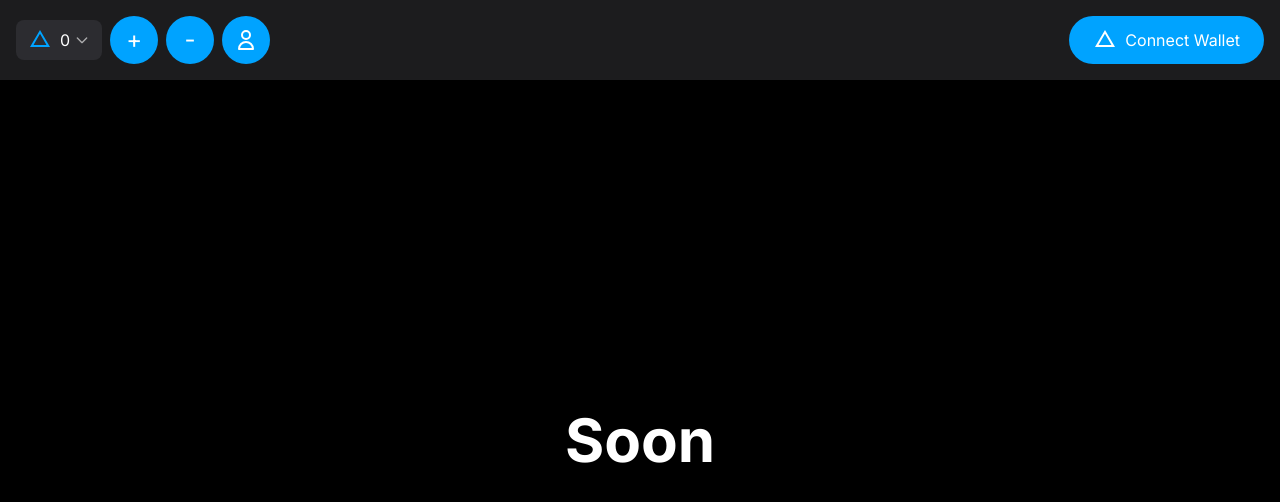
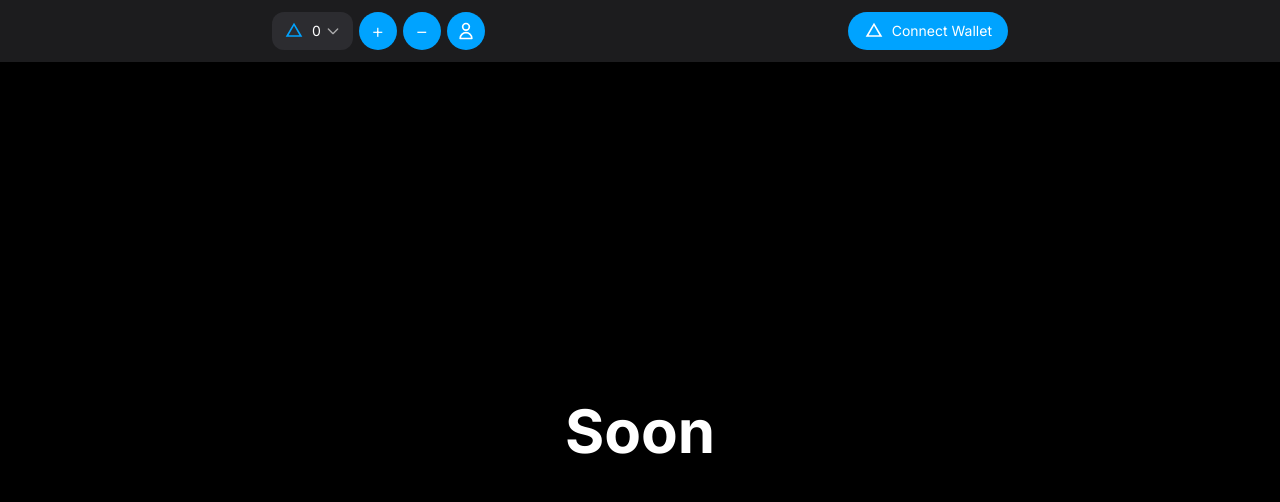
Before and after one commit to useriiefokrjkgjrkgkgkjkg/mini-app-nft, a Next.js app: page / in a window 1280 px wide. Shown: the top 502 px of the page. Built offline with nearby package versions, Linux system fonts and the light colour scheme.

Commit message:
Update interface to match design exactly

```diff
--- a/app/globals.css
+++ b/app/globals.css
@@ -4,11 +4,8 @@
 @tailwind utilities;
 
 :root {
-  --background: #ffffff;
-  --foreground: #171717;
   --foreground-rgb: 255, 255, 255;
-  --background-start-rgb: 0, 0, 0;
-  --background-end-rgb: 0, 0, 0;
+  --background-rgb: 0, 0, 0;
 }
 
 @theme inline {
@@ -26,21 +23,20 @@
 }
 
 body {
-  background: var(--background);
-  color: var(--foreground);
-  font-family: Arial, Helvetica, sans-serif;
   color: rgb(var(--foreground-rgb));
-  background: rgb(var(--background-start-rgb));
+  background: rgb(var(--background-rgb));
+  font-family: -apple-system, BlinkMacSystemFont, "Segoe UI", Roboto, Helvetica, Arial, sans-serif;
 }
 
 button {
-  transition: all 0.2s ease-in-out;
+  transition: all 0.15s ease-in-out;
+  -webkit-tap-highlight-color: transparent;
 }
 
 button:hover {
-  opacity: 0.9;
+  opacity: 0.95;
 }
 
 button:active {
-  transform: scale(0.98);
+  transform: scale(0.97);
 }
--- a/app/page.tsx
+++ b/app/page.tsx
@@ -30,42 +30,44 @@ export default function Home() {
   return (
     <div className="min-h-screen bg-black flex flex-col">
       {/* Верхняя панель */}
-      <div className="w-full bg-[#1c1c1e] p-4 flex items-center justify-between">
-        <div className="flex items-center gap-2">
+      <div className="w-full bg-[#1c1c1e] p-2 flex items-center justify-center">
+        <div className="max-w-3xl w-full flex items-center justify-between px-4 py-1">
+          <div className="flex items-center gap-1.5">
             {/* Логотип и счетчик */}
-          <div className="flex items-center bg-[#2c2c30] rounded-lg px-3 py-2">
-            <svg className="w-6 h-6 text-[#00A3FF]" viewBox="0 0 24 24" fill="currentColor">
+            <div className="flex items-center bg-[#2c2c30] rounded-xl h-[38px] px-3">
+              <svg className="w-5 h-5 text-[#00A3FF]" viewBox="0 0 24 24" fill="currentColor">
                 <path d="M12 2L2 19h20L12 2zm0 3.8L18.5 17H5.5L12 5.8z"/>
               </svg>
-            <span className="text-white ml-2 mr-1">0</span>
+              <span className="text-white text-sm ml-2 mr-1">0</span>
               <svg className="w-4 h-4 text-white opacity-60" viewBox="0 0 24 24" fill="none" stroke="currentColor">
                 <path strokeLinecap="round" strokeLinejoin="round" strokeWidth={2} d="M19 9l-7 7-7-7"/>
               </svg>
             </div>
 
             {/* Кнопки + и - */}
-          <button className="w-12 h-12 bg-[#00A3FF] rounded-full flex items-center justify-center text-white text-2xl">
+            <button className="w-[38px] h-[38px] bg-[#00A3FF] rounded-full flex items-center justify-center text-white text-xl font-light">
               +
             </button>
-          <button className="w-12 h-12 bg-[#00A3FF] rounded-full flex items-center justify-center text-white text-2xl">
-            -
+            <button className="w-[38px] h-[38px] bg-[#00A3FF] rounded-full flex items-center justify-center text-white text-xl font-light">
+              −
             </button>
 
             {/* Кнопка профиля */}
-          <button className="w-12 h-12 bg-[#00A3FF] rounded-full flex items-center justify-center">
-            <svg className="w-6 h-6 text-white" viewBox="0 0 24 24" fill="none" stroke="currentColor">
+            <button className="w-[38px] h-[38px] bg-[#00A3FF] rounded-full flex items-center justify-center">
+              <svg className="w-5 h-5 text-white" viewBox="0 0 24 24" fill="none" stroke="currentColor">
                 <path strokeLinecap="round" strokeLinejoin="round" strokeWidth={2} d="M16 7a4 4 0 11-8 0 4 4 0 018 0zM12 14a7 7 0 00-7 7h14a7 7 0 00-7-7z"/>
               </svg>
             </button>
           </div>
 
           {/* Кнопка Connect Wallet */}
-        <button className="bg-[#00A3FF] text-white px-6 py-3 rounded-full flex items-center gap-2">
-          <svg className="w-6 h-6" viewBox="0 0 24 24" fill="currentColor">
+          <button className="bg-[#00A3FF] text-white h-[38px] px-4 rounded-full flex items-center gap-2 text-sm">
+            <svg className="w-5 h-5" viewBox="0 0 24 24" fill="currentColor">
               <path d="M12 2L2 19h20L12 2zm0 3.8L18.5 17H5.5L12 5.8z"/>
             </svg>
             Connect Wallet
           </button>
+        </div>
       </div>
 
       {/* Основной контент */}
```
Lines whose indentation alone changed are shown as unchanged.
